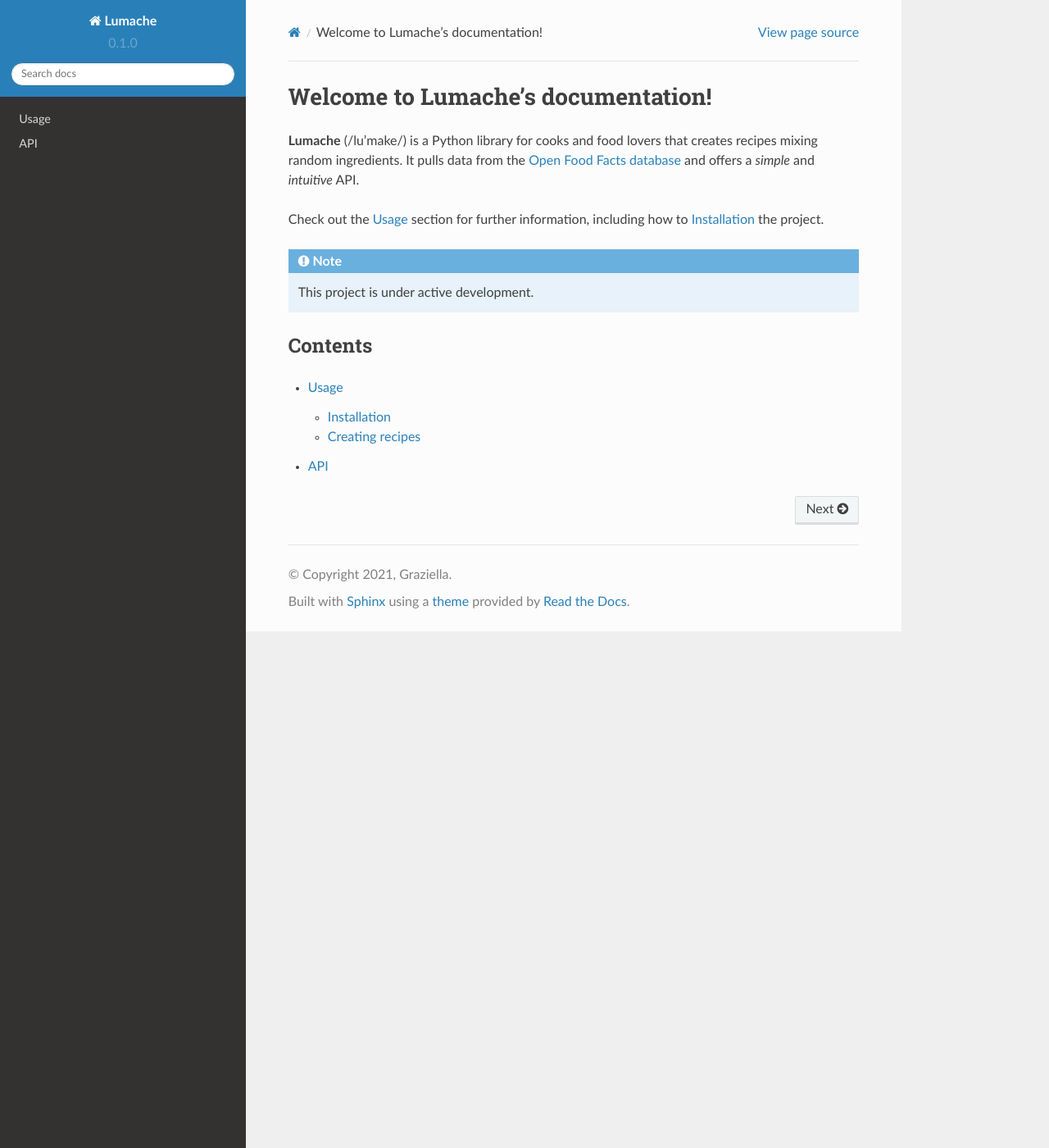
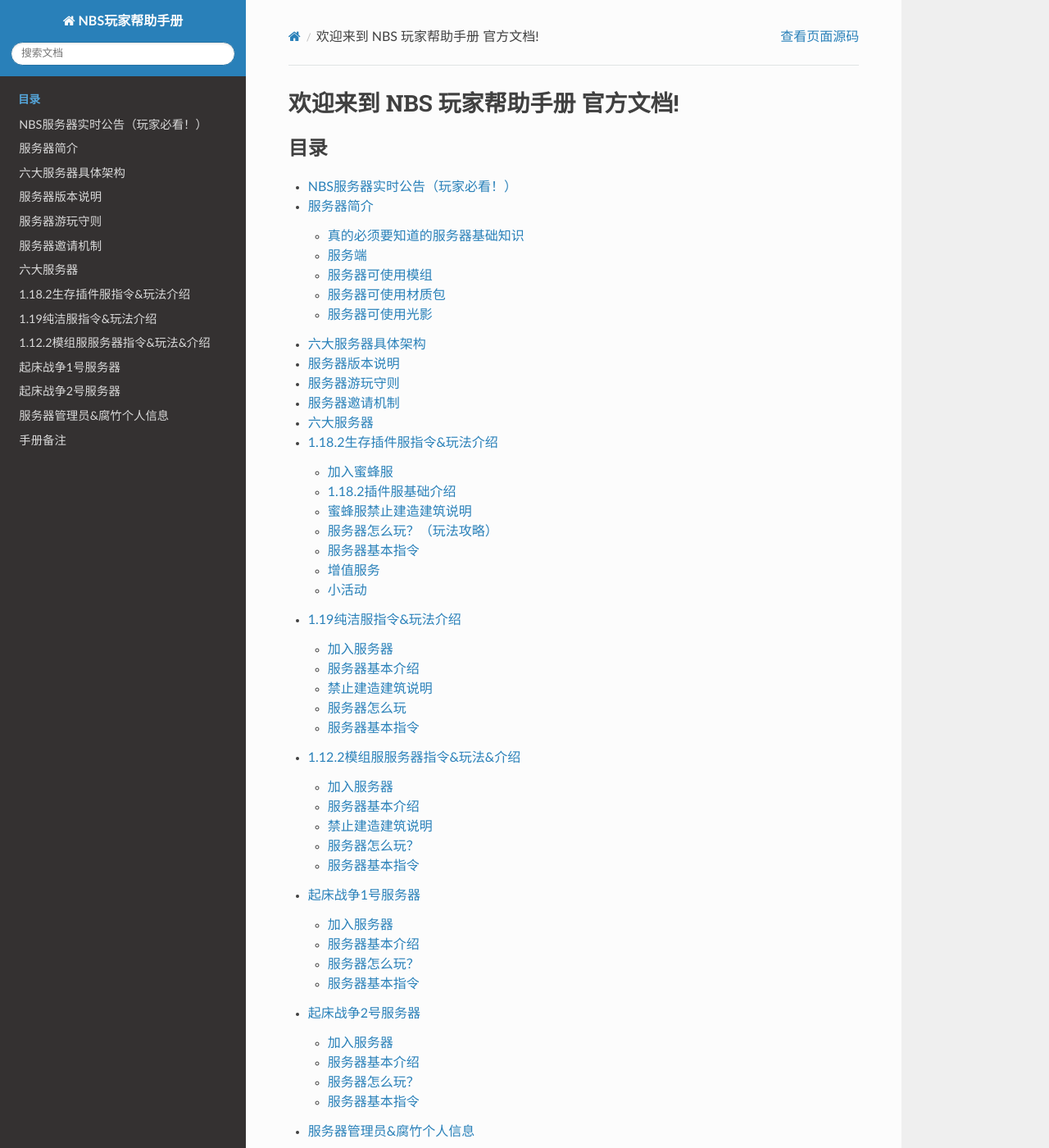
Before and after one commit to yizhixiaomifeng/NBS-Server-Docs, a Sphinx documentation site: the page built from docs/source/index.rst, in a window 1280 px wide and 1400 px high. Shown: the whole window at 82% size. Built offline with Sphinx 7.4.7 and the Read the Docs theme 2.0.0, drawn with Linux system fonts in a browser that asks for light colours; part of the change alters nothing that is shown; some of the changed text lies outside the part shown.

Commit message:
Add files via upload

```diff
--- a/docs/source/conf.py
+++ b/docs/source/conf.py
@@ -1,35 +1,67 @@
 # Configuration file for the Sphinx documentation builder.
+#
+# This file only contains a selection of the most common options. For a full
+# list see the documentation:
+# https://www.sphinx-doc.org/en/master/usage/configuration.html
 
-# -- Project information
+# -- Path setup --------------------------------------------------------------
 
-project = 'Lumache'
-copyright = '2021, Graziella'
-author = 'Graziella'
+# If extensions (or modules to document with autodoc) are in another directory,
+# add these directories to sys.path here. If the directory is relative to the
+# documentation root, use os.path.abspath to make it absolute, like shown here.
+#
+# import os
+# import sys
+# sys.path.insert(0, os.path.abspath('.'))
 
-release = '0.1'
-version = '0.1.0'
 
-# -- General configuration
+# -- Project information -----------------------------------------------------
 
-extensions = [
-    'sphinx.ext.duration',
-    'sphinx.ext.doctest',
-    'sphinx.ext.autodoc',
-    'sphinx.ext.autosummary',
-    'sphinx.ext.intersphinx',
-]
+project = 'NBS玩家帮助手册'
+copyright = '2022, Yizhixiaomifeng'
+author = 'Yizhixiaomifeng'
 
-intersphinx_mapping = {
-    'python': ('https://docs.python.org/3/', None),
-    'sphinx': ('https://www.sphinx-doc.org/en/master/', None),
-}
-intersphinx_disabled_domains = ['std']
+# The full version, including alpha/beta/rc tags
+release = 'v1.0'
 
+
+# -- General configuration ---------------------------------------------------
+
+# Add any Sphinx extension module names here, as strings. They can be
+# extensions coming with Sphinx (named 'sphinx.ext.*') or your custom
+# ones.
+extensions = []
+
+# Add any paths that contain templates here, relative to this directory.
 templates_path = ['_templates']
 
-# -- Options for HTML output
+# The language for content autogenerated by Sphinx. Refer to documentation
+# for a list of supported languages.
+#
+# This is also used if you do content translation via gettext catalogs.
+# Usually you set "language" from the command line for these cases.
+language = 'zh_CN'
 
-html_theme = 'sphinx_rtd_theme'
+# List of patterns, relative to source directory, that match files and
+# directories to ignore when looking for source files.
+# This pattern also affects html_static_path and html_extra_path.
+exclude_patterns = []
 
-# -- Options for EPUB output
-epub_show_urls = 'footnote'
+
+# -- Options for HTML output -------------------------------------------------
+
+# The theme to use for HTML and HTML Help pages.  See the documentation for
+# a list of builtin themes.
+#
+
+# html_theme = 'alabaster'
+html_theme='sphinx_rtd_theme'
+
+html_theme_options = {
+	'navigation_depth': 6,
+}
+
+# Add any paths that contain custom static files (such as style sheets) here,
+# relative to this directory. They are copied after the builtin static files,
+# so a file named "default.css" will overwrite the builtin "default.css".
+html_static_path = ['_static']
--- /dev/null
+++ b/docs/source/gonggao.rst
@@ -0,0 +1,574 @@
+NBS服务器实时公告（玩家必看！）
+====================================
+
+1.服务器主IP：**mc.xinfeng.fun** 备用IP1：ds.xinfeng.fun 备用IP2：bf.xinfeng.fun
+
+2.NBS唯一官方交流群是 **724754169** ！请记住！添加白名单&反馈问题&交流都在这个群!
+
+
+服务器简介
+============
+
+真的必须要知道的服务器基础知识
+----------------------------------
+
+    1.IP：mc.xinfeng.fun
+
+    2.NBS全称：New Bee Server
+
+	3.NBS服务器是一个主打生存和起床战争的服务器，NBS服务器是一个群组服务器，目前拥有5个服务器（具体架构请看后文）
+
+	4.服务器所有服务器的版本都是1.7.x-1.19.x
+
+	5.服务器的腐竹是Yizhixiaomifeng 男11岁 不是gay 喜欢女的
+
+	6.服务器不需要正版（1.18.2插件服需要白名单）
+
+	7.服务器成立于2022.2.26
+
+服务端
+--------
+    服务器采用了spigot系列的服务端，例如paper，purper等
+
+服务器可使用模组
+------------------
+    仅仅是一下辅助模组，比如小地图等
+	禁止使用外挂模组等
+	后期服务器将自行公开服务器专用整合包
+
+服务器可使用材质包
+------------------
+    一些正常的材质包允许
+	但是禁止一切矿透等非法材质包
+
+服务器可使用光影
+---------------
+    用大部分光影都是允许的，比如BSL
+	但是禁止使用作弊类的光影
+
+六大服务器具体架构
+====================
+
+    1.登录服
+
+	2.1.18.2插件服
+
+	3.1.19纯净服
+
+	4.起床战争1号服务器
+
+	5.起床战争2号服务器
+
+	6.1.12.2模组服
+
+	通过登录服可以连接任意服务器
+
+服务器版本说明
+====================
+
+    我们建议使用1.19，1.18.2,1.12.2这三个版本进入服务器
+
+    这三个版本服务器都对其进行过优化
+
+    游玩体验更舒适！
+
+    1.19纯洁十分建议使用1.19游玩
+
+    1.18.2插件十分建议使用1.18.2游玩，所有插件都是基于1.18.2的版本
+
+    1.12.2模组服必须使用1.12.2，因为所有模组&玩法全部基于1.12.2
+
+服务器游玩守则
+===================
+
+    1.禁止对管理人员和服主或玩家在交流群内或者游戏内进行人身攻击
+
+    2.禁止对服务器进行DDOS、XSS注入等等非法攻击手段
+
+    3.禁止在NBS服务器内使用作弊模组、材质包、光影等作弊软件\脚本等
+
+    4.禁止在NBS服务器内对其他玩家的建筑&物品进行破坏\炸毁
+
+    5.禁止不正当的PVP，例如：使用非法手段“打人”
+
+    6.禁止在游戏/群里散播色情网站、书刊等信息
+
+    7.不得诱因其他玩家进行本守则内任意一条守则
+
+    8.禁止发布任何关于其他服务器的内容&宣传
+
+    9.不允许发布任何含广告性质内容
+
+    10.不允许发送任何含敏感程序的文件（如:含有病毒的文件等）文件包括图片、视频、程序、压缩包等
+
+    11.不要发布谣言，不要带节奏（如:关于当季热点，非官方发布的新闻、文章等[例如关于 COVID-19 的新闻文章]）
+
+    12.无论是在群内\游戏内聊天，禁止触犯伟大的中华人民共和国法律
+
+    13.禁止一切脏话，宣泄负能量，玩网络烂梗，口嗨等行为，违者第一次警告、第二次禁言5天，第三次永Ban并驱逐出群
+
+    14.类似潜影盒复制、羊驼复制以及一些作弊端的使用，本服是严令禁止的。如有发现即永Ban，对于知晓玩家作弊却不上报的玩家，同样执行永Ban处理
+
+    15.类似“杀戮光环”、飞行等严重破坏游戏体验的行为，本服是严令禁止的。如有发现即永Ban，对于知晓玩家作弊却不上报的玩家，同样执行永Ban处理
+
+    16.类似矿透材质，矿物追踪以及一些不正当行为，本服是严令禁止的。如有发现即永Ban，对于知晓玩家作弊却不上报的玩家，同样执行永Ban处理
+
+    **违反以上任意一条规则，严重者需以个人名义赔偿NBS服务器888CNY**
+
+服务器邀请机制
+====================
+
+   服务器玩家可自行邀请其他玩家进入群聊以及服务器，但请注意，若被邀请的玩家发生违规行为，邀请人将负连带责任
+
+   邀请一位高质量，不骂人，常在线的玩家可以获得200游戏币（1.18.2插件服）
+
+
+六大服务器
+====================
+
+  接下来六大服务器的指令&玩法等等内容我将逐一分章节介绍
+
+
+1.18.2生存插件服指令&玩法介绍
+=================================
+
+加入蜜蜂服
+----------------------------
+本服务器需要添加白名单
+需要进入官方群724754169
+然后输入：#绑定ID：xxx
+即可
+
+1.18.2插件服基础介绍
+----------------------------
+
+  1.18.2的腐竹还是我们的老腐竹蜜蜂啦（聪明的蜜蜂）
+
+  1.18.2本命叫蜜蜂服哦，别记错了
+
+  1.18.2是NBS最开始开创的服务器，也是在NBS里面历史最悠久的服务器，服务器从一开始啥也不是变成现在的高级插件服！
+
+  1.18.2有粘液科技、签到、领地、经济、NPC、公会、王国等等玩法，从此不再枯燥
+
+  蜜蜂服拥有8大生存区，每个生存区大有不同
+
+  蜜蜂服目前添加很多数据包，添加很多地形，比如英式村庄，盐碱地等等
+
+蜜蜂服禁止建造建筑说明
+--------------------------------
+
+  蜜蜂服禁止建造 **大型红石机器** ，中型机器需要向腐竹报备，小型机器可造，一但违反查询到建造者直接ban
+
+  蜜蜂服可以建筑任何大型的建筑（仅供观赏的那种）
+
+服务器怎么玩？（玩法攻略）
+-----------------------------------
+
+  攻略全都是腐竹亲自试用的哦
+
+  1.必须去主城玩一玩，探索下功能
+
+  2.去主城的2楼进入一个公会！这才好玩
+
+  3.去主城2楼每日签到！有钻石领
+
+  4.发育获得铁套之后你就可以玩粘液科技了，多弄点粘液科技你会发现它很肝，但是也非常好玩
+
+  5.建议多搞建筑（因为搞建筑向腐竹报备会有奖励哦）
+
+服务器基本指令
+---------------------------
+
+ **/spawn**
+   前往主城
+
+  **/list**
+   查看当前服务器在线人数
+
+ **/res ？**
+   查看res领地插件所有的指令
+
+ **/res create 领地名字**
+   新建一个领地（需要花费money，且需要锄头右键&左键出一个正方形 or 长方形的对角点）
+
+ **/res remove 领地名字**
+   删除自己一个已创造的领地
+
+ **/res subzone 子领地名**
+   在你所处的领地中创建一个子领地
+
+ **/res padd 领地名 玩家**
+   在你的领地上给其他玩家添加基本权限（如果要给全部玩家添加只需把玩家变量不填即可）
+
+ **/res pdel 领地名 玩家**
+   给你的领地上给其他玩家删除基本权限（如果要给全部玩家添加只需把玩家变量不填即可）
+
+ **/res pset 玩家 权限 true/false/remove**
+   给单个玩家在你的领地添加单个权限（true指开启此权限 false指关闭此权限 remove指删除此权限）
+
+ **/res set 领地名 权限 true/false/remove**
+   给服务器所有玩家在你的领地添加单个权限true指开启此权限 false指关闭此权限 remove指删除此权限
+
+ **/res rename 旧领地名称 新领地名称**
+   给你自己的单个领地重新命名
+
+ **/res tp 领地名**
+   将你传送到指定的领地
+
+ **/res rt**
+   将你传送到世界上随机位置
+
+    **/res 系列领地插件的指令过于庞大且多，以上是普通玩家的主要指令，更详细请看**
+    **https://www.mcbbs.net/forum.php?mod=viewthread&tid=631343**
+
+
+ **/tpa 玩家名**
+   申请移动到此玩家的方位
+
+ **/tpa here 玩家名字**
+   申请此玩家移动到你当前的方位
+
+ **/miaoboard off**
+   关闭你的计分板
+
+ **/miaoboard on**
+   打开你的计分板
+
+ **王国系列/K 指令请使用/K help  获取（王国属于付费内容，详见请看后文）**
+
+ **粘液科技，全球商店，箱子商店，全部做了无指令化处理，全部点击主城NPC即可**
+
+
+增值服务
+---------------
+
+  1.新建国王（仅在1.18.2插件服内）  50CNY
+
+  2.400游戏币（仅在1.18.2插件服内）     1CNY
+
+  3.飞行权限（仅在1.18.2插件服内） 30CNY
+
+  以上增值服务需要去https://afdian.net/@xinfeng这个链接支付
+  支付完成后需要去私信腐竹且把支付截图给腐竹即可
+
+小活动
+----------------------------
+
+1.制作服务器宣传片发到B站给10000游戏币
+
+2.腐竹开出服务器建筑欣赏合集！只要你有做自己的建筑，私信我，你就可以上到腐竹B站账号的视频里！还会给1000游戏币作为回报！
+
+1.19纯洁服指令&玩法介绍
+===============================
+
+加入服务器
+--------------------
+本服务器未设有白名单，开箱即玩，点击登录服的NPC即可进入哦！
+
+服务器基本介绍
+---------------------
+
+1.19纯洁顾名思义就知道他是一个主打原版生存的服务器，所以它并不会添加过多改变玩法的插件
+
+服务器的腐竹是HeyWTF,管理肯定有蜜蜂的啦！服务器提供是hthhgd（NBS服务器技术）
+
+服务器采用了i5-9400F，保证了游玩体验，所以只要你会造，所有大型红石机器你都可以造哦！服务器也分了10G运存，保障了服务器的正常运行
+
+禁止建造建筑说明
+--------------------------
+
+正常的红石机器都可以造！随便造！但禁止建造卡服机！一但发现直接永ban
+
+所有仅供观赏的建筑随便造
+
+服务器怎么玩
+-----------------------
+服务器是原版服务器，所以都是原版的玩法，只要你有MC半年的游玩经验，几乎不需要游玩攻略，祝你游玩开心哦
+
+服务器基本指令
+----------------------
+
+ **因为他是原版服务器，所以指令就非常少啦**
+
+ **/res ？**
+   查看res领地插件所有的指令
+
+ **/res create 领地名字**
+   新建一个领地（需要花费money，且需要锄头右键&左键出一个正方形 or 长方形的对角点）
+
+ **/res remove 领地名字**
+   删除自己一个已创造的领地
+
+ **/res subzone 子领地名**
+   在你所处的领地中创建一个子领地
+
+ **/res padd 领地名 玩家**
+   在你的领地上给其他玩家添加基本权限（如果要给全部玩家添加只需把玩家变量不填即可）
+
+ **/res pdel 领地名 玩家**
+   给你的领地上给其他玩家删除基本权限（如果要给全部玩家添加只需把玩家变量不填即可）
+
+ **/res pset 玩家 权限 true/false/remove**
+   给单个玩家在你的领地添加单个权限（true指开启此权限 false指关闭此权限 remove指删除此权限）
+
+ **/res set 领地名 权限 true/false/remove**
+   给服务器所有玩家在你的领地添加单个权限true指开启此权限 false指关闭此权限 remove指删除此权限
+
+ **/res rename 旧领地名称 新领地名称**
+   给你自己的单个领地重新命名
+
+ **/res tp 领地名**
+   将你传送到指定的领地
+
+ **/res rt**
+   将你传送到世界上随机位置
+
+    **/res 系列领地插件的指令过于庞大且多，以上是普通玩家的主要指令，更详细请看**
+    **https://www.mcbbs.net/forum.php?mod=viewthread&tid=631343**
+
+
+ **/tpa 玩家名**
+   申请移动到此玩家的方位
+
+ **/tpa here 玩家名字**
+   申请此玩家移动到你当前的方位
+
+1.12.2模组服服务器指令&玩法&介绍
+================================
+
+加入服务器
+---------------------
+本服务器未设有白名单，且无需正版，但是他是模组服务器，所以需要专用端
+链接：https://musetransfer.com/s/2l0pvqszu
+
+服务器基本介绍
+---------------------------
+
+服务器是模组服，模组大概80+
+
+TPS稳定19.95+（不懂的朋友默认这个越大越好）
+
+服务器的腐竹是HeyWTF，蜜蜂腐竹只有旁观权（
+
+禁止建造建筑说明
+-------------------------
+
+1.12.2模组的红石没什么好玩，你可以去玩玩星际等等
+当然，红石还是可以随便造
+
+卡服机还是禁止建造
+
+观赏性大型建筑随便造
+
+服务器怎么玩？
+--------------------------
+
+
+初期呢打点小精英怪，在搞点好的附魔装备，可以自保之后，可以玩玩匠魂的功能啦，再去下界搞萤石，搞完立刻去仙境，打完武女神有延伸属性后再去下界，到此你已经发育成功了，你搞科技，星系，主世界冒险，养老都可以滴！
+
+
+服务器基本指令
+--------------------------------
+ **/register <密码> <确认密码>**
+   首次登录服务器时注册账号
+
+ **/login 密码 **
+   第N次登录服务器登录账号
+
+ **/claim**
+   打开签到菜单
+
+ **/tpa 玩家名**
+   申请移动到某位玩家的位置
+
+ **/votekick 玩家 原因 **
+   投票踢出某位玩家
+
+ **/ec**
+   打开随身末影箱
+
+ **/co i**
+   查找方块、破坏记录、防熊必备，再次输入关闭
+
+  **/res ？**
+   查看res领地插件所有的指令
+
+ **/res create 领地名字**
+   新建一个领地（需要花费money，且需要锄头右键&左键出一个正方形 or 长方形的对角点）
+
+ **/res remove 领地名字**
+   删除自己一个已创造的领地
+
+ **/res subzone 子领地名**
+   在你所处的领地中创建一个子领地
+
+ **/res padd 领地名 玩家**
+   在你的领地上给其他玩家添加基本权限（如果要给全部玩家添加只需把玩家变量不填即可）
+
+ **/res pdel 领地名 玩家**
+   给你的领地上给其他玩家删除基本权限（如果要给全部玩家添加只需把玩家变量不填即可）
+
+ **/res pset 玩家 权限 true/false/remove**
+   给单个玩家在你的领地添加单个权限（true指开启此权限 false指关闭此权限 remove指删除此权限）
+
+ **/res set 领地名 权限 true/false/remove**
+   给服务器所有玩家在你的领地添加单个权限true指开启此权限 false指关闭此权限 remove指删除此权限
+
+ **/res rename 旧领地名称 新领地名称**
+   给你自己的单个领地重新命名
+
+ **/res tp 领地名**
+   将你传送到指定的领地
+
+ **/res rt**
+   将你传送到世界上随机位置
+
+    **/res 系列领地插件的指令过于庞大且多，以上是普通玩家的主要指令，更详细请看**
+    **https://www.mcbbs.net/forum.php?mod=viewthread&tid=631343**
+
+ **/cap gui**
+   打开全球市场
+
+ **/cap sell 价格 个数**
+   将手中物品以xxxx价格上架至全球市场
+
+ **/cap mail**
+   取出全球市场中过期的物品
+
+ **/sethome**
+   设置家
+
+ **/home**
+   回家
+
+ **/back**
+   返回上次死亡地点
+
+ **/music search 歌名**
+   搜索音乐、点歌
+
+ **/msg 玩家 消息**
+   私聊某个玩家
+
+ **sitem**
+   展示手持物品（无需加“/”）
+
+起床战争1号服务器
+===========================
+
+加入服务器
+----------------------
+本服务器无需正版验证+白名单！所以可以放心游玩！
+
+服务器基本介绍
+---------------------
+服务器是由小熔炉和蜜蜂腐竹共同完成的！小熔炉负责提供服务端，蜜蜂腐竹负责提供机器
+
+服务器由5800X+16G高级配置打造，你想怎么耍就怎么耍！
+
+本服务器是主打经典起床战争的服务器，让你玩到原汁原味的起床战争！
+
+服务器的名字叫Star Field 哦！
+
+
+服务器怎么玩？
+-----------------------
+不是吧！不是吧！还有人起床战争不会玩？赶紧去B站找@这是一只蜜蜂 的视频！（腐竹有起床战争合集）
+
+服务器基本指令
+--------------------
+服务器是起床战争服务器
+
+当然我们全部做了无指令化处理
+
+只需要跟着菜单和NPC操作即可！
+
+起床战争2号服务器
+==================================
+
+加入服务器
+--------------------
+
+本服务器无需正版验证+白名单！所以可以放心游玩！
+
+服务器基本介绍
+------------------------
+
+腐竹是HeyWTF，蜜蜂腐竹还是只有旁观权（艹
+
+本服务器主打多种起床战争，花样起床战争！让你拥有多种选择！
+
+服务器怎么玩？
+--------------------------
+不是吧！不是吧！还有人起床战争不会玩？赶紧去B站找@这是一只蜜蜂 的视频！（腐竹有起床战争合集）
+
+服务器基本指令
+--------------------
+服务器是起床战争服务器
+
+当然我们全部做了无指令化处理
+
+只需要跟着菜单和NPC操作即可！
+
+服务器管理员&腐竹个人信息
+============================================
+
+腐竹君的个人信息
+-------------------------------
+性别：男
+
+喜欢女的，真的不是gay
+
+爱好：开服、做视频、画画、等等
+
+腐竹MC游戏ID：Yizhixiaomifeng
+
+腐竹邮箱：qq13537000439@outlook.com
+
+腐竹QQ：2261986009
+
+NBS服务器技术个人信息
+---------------------
+性别：男
+
+特别喜欢女的，特别喜欢萝莉，特别喜欢二次元
+
+爱好：搞电脑、开服
+
+MC游戏ID：hthhgd
+
+牠的邮箱：3363811416@qq.com
+
+他的QQ：3363811416
+
+NBS管理1号个人信息
+------------------------------------------
+性别：男
+
+这个人特别喜欢homo，已经魔怔了
+
+爱好：homo、开服
+
+他的游戏ID：HeyWTF
+
+他的QQ：2509055917
+
+NBS管理2号个人信息
+---------------------------------
+性别：男
+
+喜欢女
+
+爱好：搞钱
+
+金主爸爸
+
+游戏ID：Fat_Cat__
+
+金主爸爸的QQ太高级了，不适合外放
+
+手册备注
+====================
+ 1.服务器 **允许玩家询问文档没有写到的问题** ,如果文档有写,但你没仔细阅读文档那你有 **很大概率被骂** ,但也有几率会回答你
+
+ 2.如果有对手册的 **建议和错误请大胆指出**,不会有人来骂你
--- a/docs/source/index.rst
+++ b/docs/source/index.rst
@@ -1,22 +1,9 @@
-Welcome to Lumache's documentation!
-===================================
-
-**Lumache** (/lu'make/) is a Python library for cooks and food lovers
-that creates recipes mixing random ingredients.
-It pulls data from the `Open Food Facts database <https://world.openfoodfacts.org/>`_
-and offers a *simple* and *intuitive* API.
-
-Check out the :doc:`usage` section for further information, including
-how to :ref:`installation` the project.
-
-.. note::
-
-   This project is under active development.
-
-Contents
---------
+欢迎来到 NBS 玩家帮助手册 官方文档!
+==================================
 
 .. toctree::
+   :maxdepth: 5
+   :caption: 目录
 
-   usage
-   api
+
+   gonggao.rst
```
